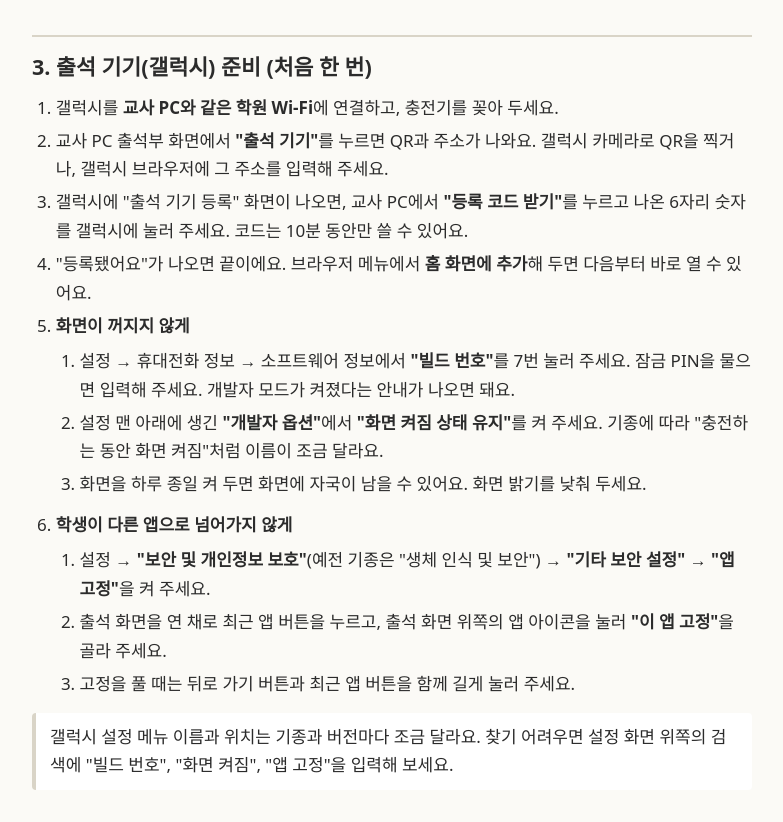
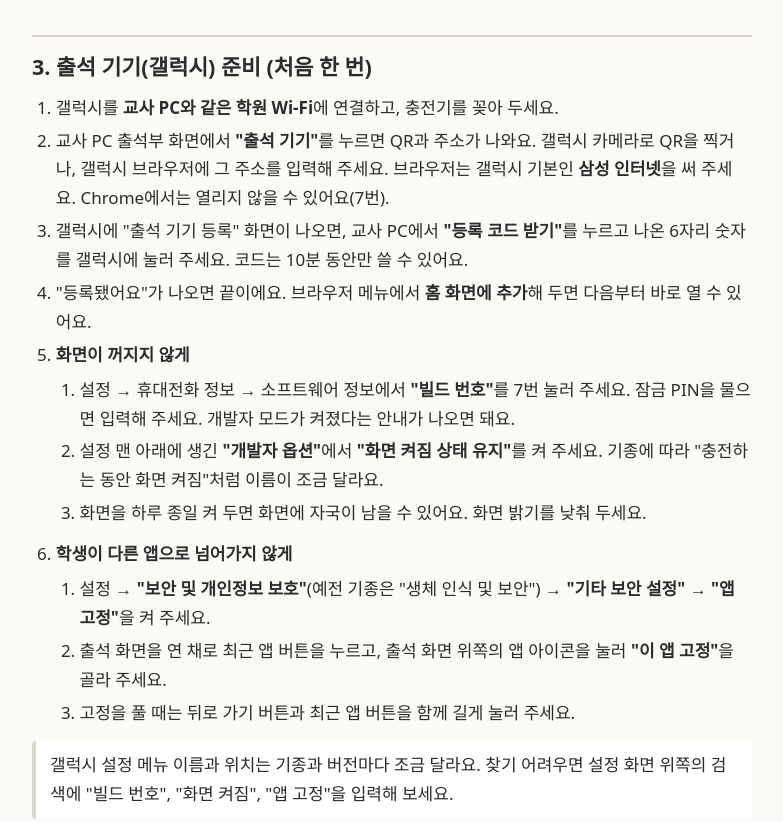
Before and after one commit to Bluecode77732/Attendance-Table, a website: page manual.html in a window 1280 px wide. Shown: the part 1600-2422 px from the top of the page, without its empty margins (248-1031 px from the left). Drawn offline with Linux system fonts and the light colour scheme.

Commit message:
설명서에 출석 기기는 삼성 인터넷으로 열고, Chrome에서 안 열릴 때 할 일을 추가
- 3절: 브라우저는 갤럭시 기본인 삼성 인터넷을 쓰라고 안내
- 7절: QR을 찍었는데 "This site can't be reached"가 나오면 삼성 인터넷으로 열거나 Chrome의 '항상 보안 연결 사용'을 끄라고 안내
- 2026-11-06 핫스팟 시험에서 같은 폰·같은 주소가 Chrome에서만 ERR_CONNECTION_ABORTED였고 삼성 인터넷과 DuckDuckGo로는 열림. Chrome 설정이 원인인지는 아직 확인 전

Co-Authored-By: Claude Opus 5.5 <noreply@anthropic.com>

```diff
--- a/manual.html
+++ b/manual.html
@@ -91,7 +91,7 @@
   <h2>3. 출석 기기(갤럭시) 준비 (처음 한 번)</h2>
   <ol>
     <li>갤럭시를 <strong>교사 PC와 같은 학원 Wi-Fi</strong>에 연결하고, 충전기를 꽂아 두세요.</li>
-    <li>교사 PC 출석부 화면에서 <strong>"출석 기기"</strong>를 누르면 QR과 주소가 나와요. 갤럭시 카메라로 QR을 찍거나, 갤럭시 브라우저에 그 주소를 입력해 주세요.</li>
+    <li>교사 PC 출석부 화면에서 <strong>"출석 기기"</strong>를 누르면 QR과 주소가 나와요. 갤럭시 카메라로 QR을 찍거나, 갤럭시 브라우저에 그 주소를 입력해 주세요. 브라우저는 갤럭시 기본인 <strong>삼성 인터넷</strong>을 써 주세요. Chrome에서는 열리지 않을 수 있어요(7번).</li>
     <li>갤럭시에 "출석 기기 등록" 화면이 나오면, 교사 PC에서 <strong>"등록 코드 받기"</strong>를 누르고 나온 6자리 숫자를 갤럭시에 눌러 주세요. 코드는 10분 동안만 쓸 수 있어요.</li>
     <li>"등록됐어요"가 나오면 끝이에요. 브라우저 메뉴에서 <strong>홈 화면에 추가</strong>해 두면 다음부터 바로 열 수 있어요.</li>
     <li><strong>화면이 꺼지지 않게</strong>
@@ -162,6 +162,7 @@
         <li>공유기에 "기기끼리 통신 차단"(무선 격리, 게스트 네트워크 등) 설정이 켜져 있으면 갤럭시가 PC에 닿지 않아요. 원장님이나 인터넷 설치 업체에 문의해 주세요.</li>
       </ul>
     </td></tr>
+    <tr><td>QR을 찍었는데 "This site can’t be reached"(사이트에 연결할 수 없음)가 나와요</td><td>Chrome에서 생길 수 있어요. 같은 주소를 <strong>삼성 인터넷</strong>으로 열어 주세요. Chrome을 써야 하면 Chrome 설정 → 개인정보 보호 및 보안 → <strong>"항상 보안 연결 사용"</strong>을 끄고 다시 열어 보세요. 삼성 인터넷에서도 안 열리면 바로 위 칸을 확인해 주세요.</td></tr>
     <tr><td>"등록되지 않은 번호예요"</td><td>그 학생의 "정보"에 번호가 들어 있는지, 퇴원 처리되지 않았는지 확인해 주세요.</td></tr>
     <tr><td>"코드가 맞지 않습니다" / "코드가 만료됐습니다"</td><td>교사 PC "출석 기기"에서 <strong>"등록 코드 받기"</strong>를 다시 눌러 새 코드를 입력해 주세요. 5번 틀리면 그 코드는 버려져요.</td></tr>
     <tr><td>"이 기기의 등록이 취소됐습니다"</td><td>교사 PC에서 그 기기를 "등록 취소"한 거예요. 다시 쓰려면 새 등록 코드를 입력해 주세요.</td></tr>
```
